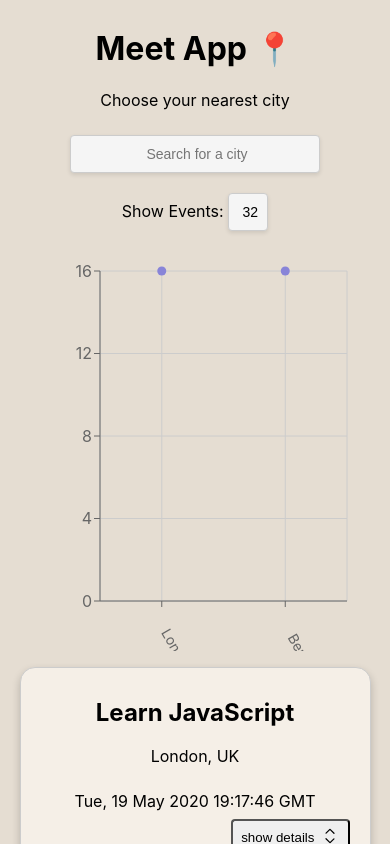
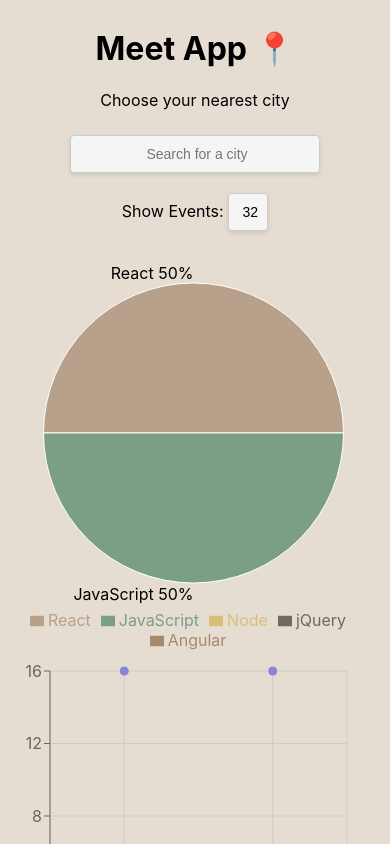
Before and after one commit to nikoavgerinos/meet, a React (Create React App) app: page / in a window 390 px wide. Shown: the top 844 px of the page. Built offline with nearby package versions, Linux system fonts and the light colour scheme; the HTML template or start-up script is replaced by a standard one; what atatus-spa would draw is missing.

Commit message:
feat: add google site verification

```diff
--- /dev/null
+++ b/public/googlec7fef28677bf6342.html
@@ -0,0 +1 @@
+google-site-verification: googlec7fef28677bf6342.html
--- a/src/App.css
+++ b/src/App.css
@@ -139,3 +139,15 @@
   width: 250px;
   z-index: 1000;
 }
+
+.charts-container {
+  display: grid;
+  grid-template-columns: 1fr 1fr;
+}
+
+/* media queries */
+@media (max-width: 768px) {
+  .charts-container {
+    grid-template-columns: 1fr;
+  }
+}
--- a/src/App.js
+++ b/src/App.js
@@ -8,6 +8,7 @@
 import { ErrorAlert } from './components/Alert';
 import { WarningAlert } from './components/Alert';
 import CityEventsChart from './components/CityEventsChart';
+import EventGenresChart from './components/EventGenresChart';
 
 
 const App = () => {
@@ -58,7 +59,10 @@
       <NumberOfEvents
         setCurrentNOE={setCurrentNOE}
         setErrorAlert={setErrorAlert} />
-      <CityEventsChart allLocations={allLocations} events={events} />
+      <div className="charts-container">
+        <EventGenresChart events={events} />
+        <CityEventsChart allLocations={allLocations} events={events} />
+      </div>
       <EventList events={events} />
     </div>
   );
--- a/src/components/CityEventsChart.js
+++ b/src/components/CityEventsChart.js
@@ -18,7 +18,7 @@
     const getData = () => {
         const data = allLocations.map((location) => {
             const count = events.filter((event) => event.location === location).length
-            const city = location.split(', ')[0]
+            const city = location.split((/, | - /))[0]
             return { city, count };
         })
         return data;
@@ -30,8 +30,8 @@
                 margin={{
                     top: 20,
                     right: 20,
-                    bottom: 20,
-                    left: 20,
+                    bottom: 60,
+                    left: -30,
                 }}
             >
                 <CartesianGrid />
--- /dev/null
+++ b/src/components/EventGenresChart.js
@@ -0,0 +1,80 @@
+import { useState, useEffect } from 'react';
+import {
+    ResponsiveContainer,
+    PieChart,
+    Pie,
+    Legend,
+    Cell
+} from 'recharts';
+
+const EventGenresChart = ({ events }) => {
+    const [data, setData] = useState([]);
+    const genres = ['React', 'JavaScript', 'Node', 'jQuery', 'Angular'];
+
+    useEffect(() => {
+        setData(getData());
+    }, [`${events}`]);
+
+    const getData = () => {
+        const data = genres.map(genre => {
+            const filteredEvents = events.filter(event => event.summary.includes(genre));
+            return {
+                name: genre,
+                value: filteredEvents.length
+            };
+        })
+        return data;
+    };
+
+    const renderCustomizedLabel = ({ cx, cy, midAngle, outerRadius, percent, index }) => {
+        const RADIAN = Math.PI / 180;
+        const radius = outerRadius;
+        const x = cx + radius * Math.cos(-midAngle * RADIAN) * 1.07;
+        const y = cy + radius * Math.sin(-midAngle * RADIAN) * 1.07;
+        return percent ? (
+            <text
+                x={x}
+                y={y}
+                fill="#000000"
+                textAnchor={x > cx ? 'start' : 'end'}
+                dominantBaseline="central"
+            >
+                {`${genres[index]} ${(percent * 100).toFixed(0)}%`}
+            </text>
+        ) : null;
+    };
+
+    const colors = [
+        '#B8A18A', // Slightly Darker Earthy Beige
+        '#7B9E87', // Sage Green
+        '#D9BF77', // Mustard Yellow
+        '#6E6B5E', // Grayish Brown
+        '#A7896B'  // Warm Taupe
+    ];
+
+
+
+    return (
+        <ResponsiveContainer width="99%" height={400}>
+            <PieChart>
+                <Pie
+                    data={data}
+                    dataKey="value"
+                    fill="#8884d8"
+                    labelLine={false}
+                    label={renderCustomizedLabel}
+                    outerRadius={150}
+                >
+                    {
+                        data.map((entry, index) => (
+                            <Cell key={`cell-${index}`} fill={colors[index]} />
+                        ))
+                    }
+                </Pie>
+                <Legend height={36} />
+            </PieChart>
+        </ResponsiveContainer>
+    );
+}
+
+export default EventGenresChart;
```
Also changed, not shown: src/setupTests.js (+18 -0 lines).
